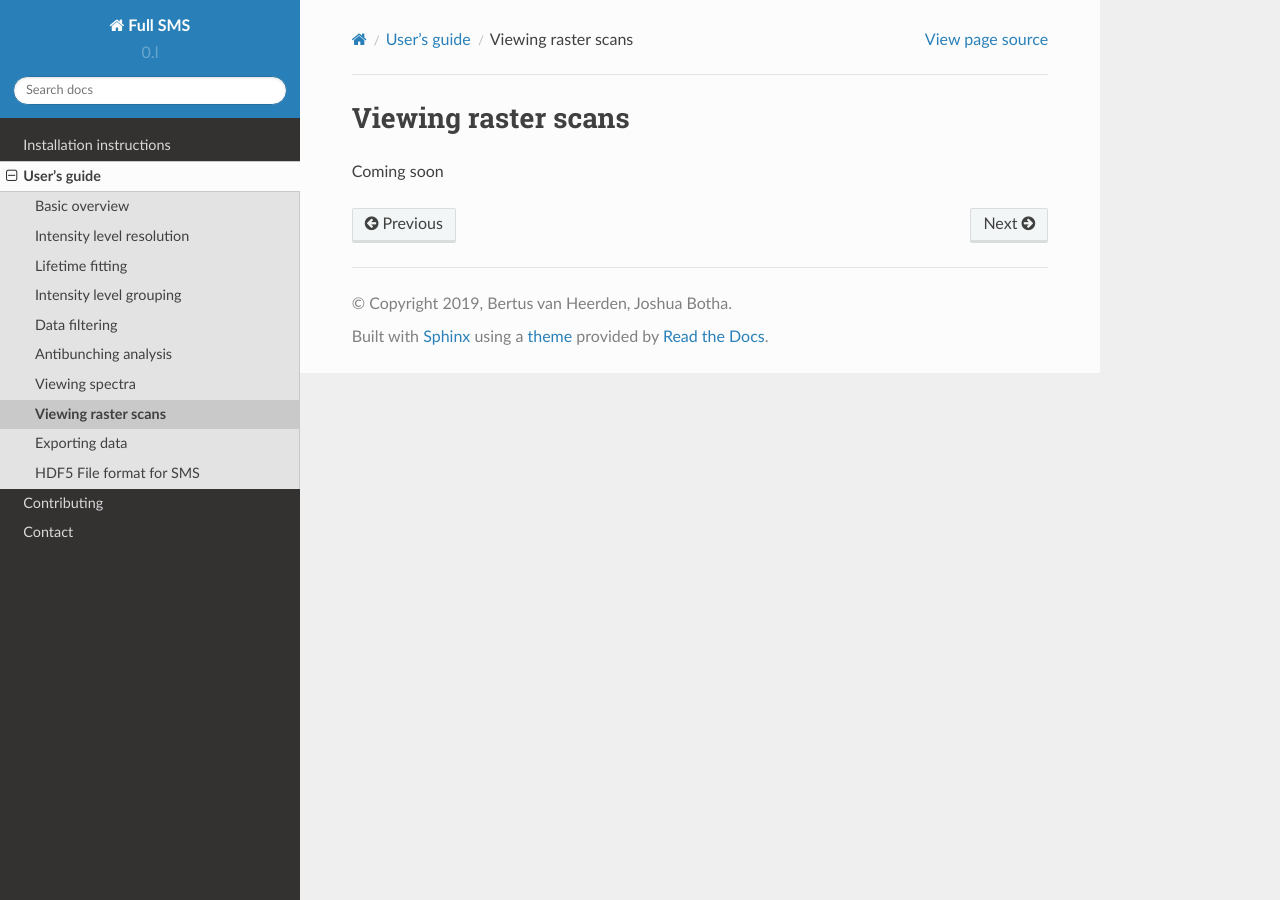
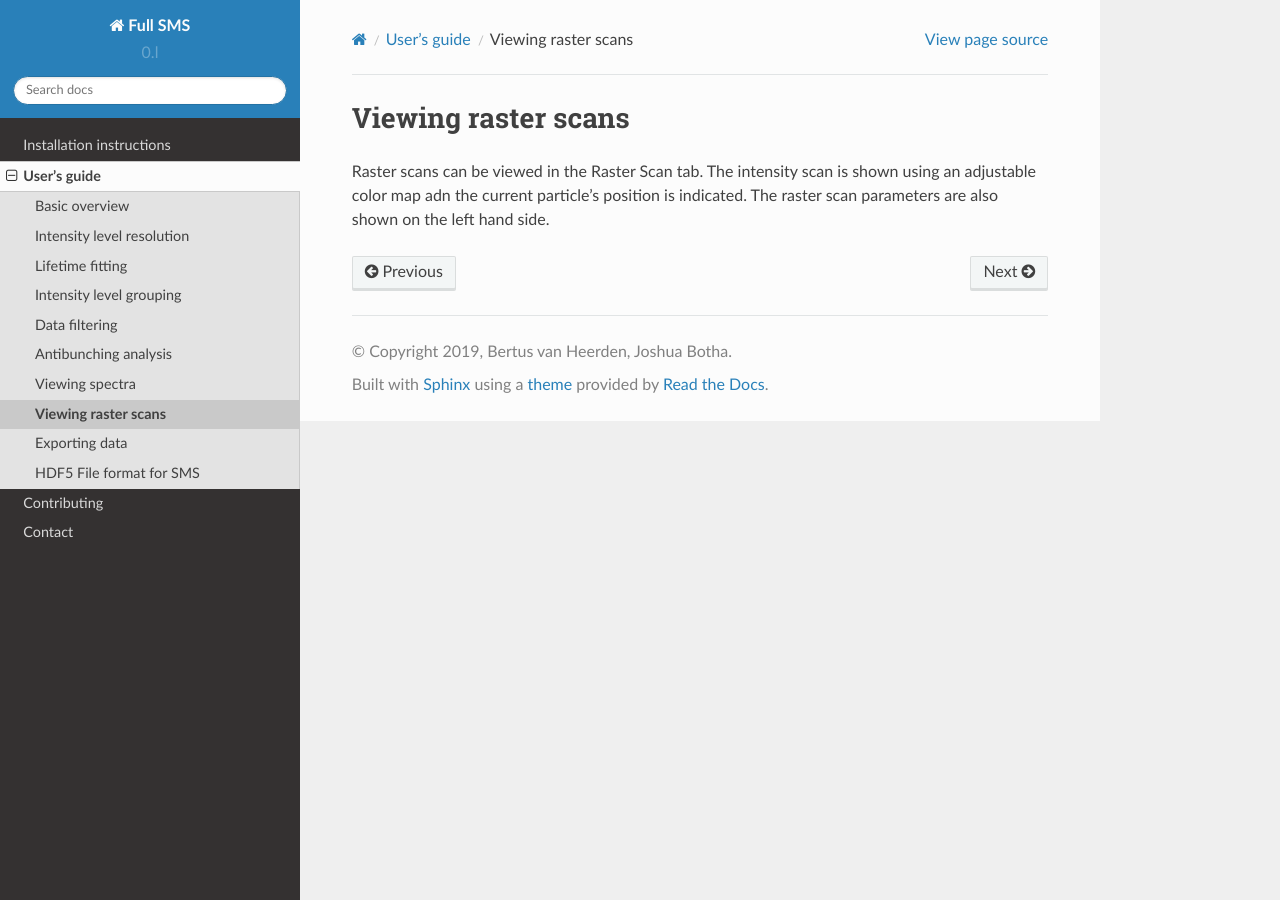
Before and after one commit to BioPhysicsUP/Full_SMS, a Sphinx documentation site: the page built from docs/usage/rasterscan.rst, in a window 1280 px wide. Built offline with Sphinx 7.4.7 and the Read the Docs theme 2.0.0, drawn with Linux system fonts in a browser that asks for light colours; pages that are not in the unit, such as notebooks, are missing from menus.

Commit message:
WIP, working on raster scan doc.

```diff
--- a/docs/usage/rasterscan.rst
+++ b/docs/usage/rasterscan.rst
@@ -1,4 +1,5 @@
 Viewing raster scans
 ====================
 
-Coming soon
+Raster scans can be viewed in the Raster Scan tab. The intensity scan is shown using an adjustable color map adn the
+current particle's position is indicated. The raster scan parameters are also shown on the left hand side.
```
Also changed, not shown: 1 other file.
